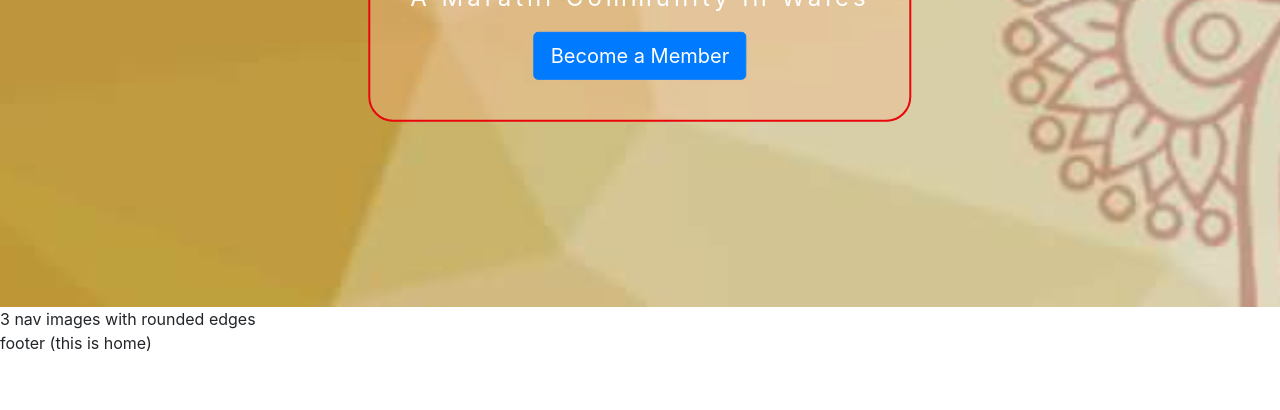
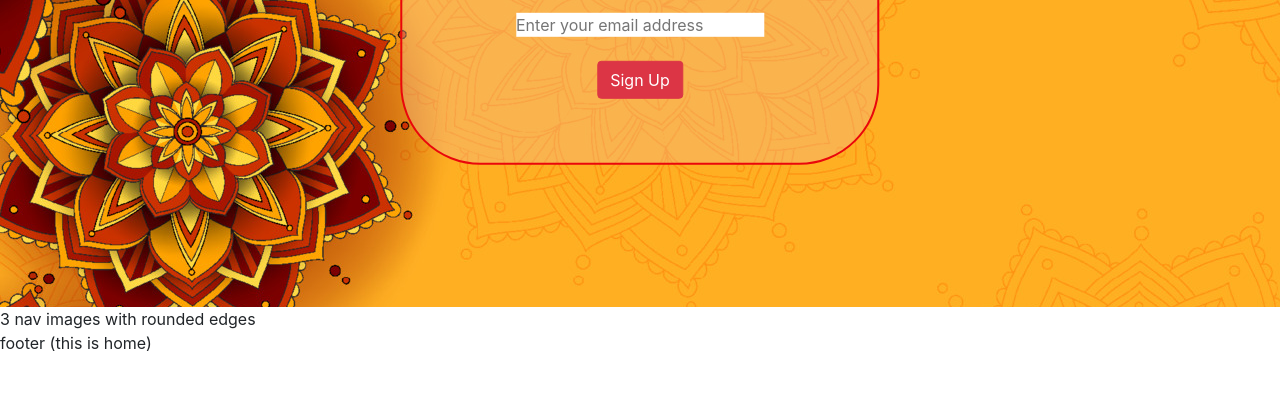
Before and after one commit to ashwinsel/Milestone-1, a plain HTML site: page index.html in a window 1280 px wide. Shown: the part 390-800 px from the top of the page. Drawn offline with nearby package versions, Linux system fonts and the light colour scheme; a web font is replaced by a local one.

Commit message:
feat: Change Hero Image and fixed padding around Text within

```diff
--- a/index.html
+++ b/index.html
@@ -42,7 +42,10 @@
             <div id="text-in-hero">
               <h2>Namaskar!</h2>
               <p>A Marathi Community in Wales</p>
-              <button type="button" class="btn btn-primary btn-lg btn-member">Become a Member</button>
+              <form action="https://formdump.codeinstitute.net" method="POST">
+                <input type="email" name="email" placeholder="Enter your email address"> <br> <br>
+                <button href="sign-up.html" type="submit" class="btn btn-danger">Sign Up</button>
+              </form>
             </div>
           </div>
     </section>
```
Also changed, not shown: .devcontainer/assets/css/style.css, .devcontainer/assets/images/Hero-img3.jpg (added).
